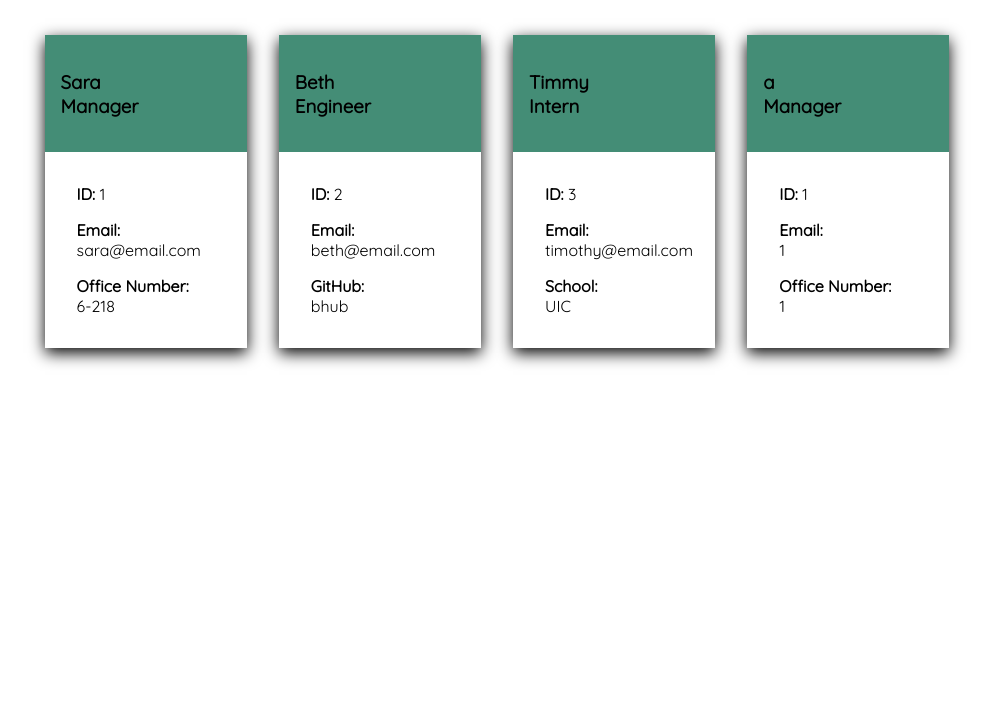
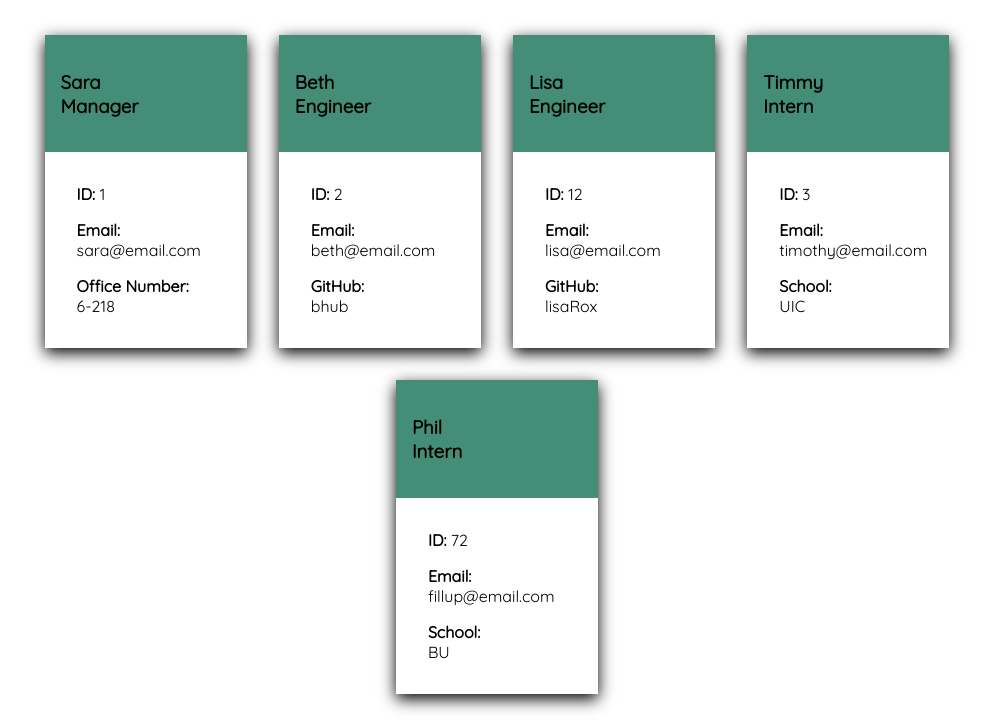
Before and after one commit to hchamorro/template_engine_employee, a website: page index.html in a window 1280 px wide. Shown: the part 72-800 px from the top of the page, without its empty margins (143-1136 px from the left). Drawn offline with Linux system fonts and the light colour scheme.

Commit message:
employee in correct order style complete

```diff
--- a/index.html
+++ b/index.html
@@ -81,6 +81,37 @@
       </section><section class="bxsh-0-5-15-0 m-1  w-20">
         <div class=" bgc-var-main p-.5">
           <h3 class="p-.5">
+            Lisa <br />
+            Engineer
+          </h3>
+        </div>
+        <div class="m-1 p-.5">
+          <div class="d-f fw-b p-.5">
+            <div>
+              ID:&nbsp;
+            </div >
+            <div class="fw-n">
+            12
+            </div>
+          </div>
+          <div class="fw-b p-.5">
+            <div>
+              Email:
+            </div>
+            <div class="fw-n">
+            lisa@email.com
+            </div>
+          </div>
+          <div class="fw-b p-.5">
+            <div>
+              GitHub:  <div class="fw-n">  lisaRox</div>
+            </div>
+
+          </div>
+        </div>
+      </section><section class="bxsh-0-5-15-0 m-1  w-20">
+        <div class=" bgc-var-main p-.5">
+          <h3 class="p-.5">
             Timmy <br />
             Intern
           </h3>
@@ -112,8 +143,8 @@
       </section><section class="bxsh-0-5-15-0 m-1  w-20">
         <div class=" bgc-var-main p-.5">
           <h3 class="p-.5">
-            a <br />
-            Manager
+            Phil <br />
+            Intern
           </h3>
         </div>
         <div class="m-1 p-.5">
@@ -122,7 +153,7 @@
               ID:&nbsp;
             </div >
             <div class="fw-n">
-            1
+            72
             </div>
           </div>
           <div class="fw-b p-.5">
@@ -130,12 +161,12 @@
               Email:
             </div>
             <div class="fw-n">
-            1
+            fillup@email.com
             </div>
           </div>
           <div class="fw-b p-.5">
             <div>
-              Office Number:  <div class="fw-n"> 1 </div>
+              School: <div class="fw-n"> BU</div>
             </div>
 
           </div>
```
Also changed, not shown: app.js (+16 -12 lines).
